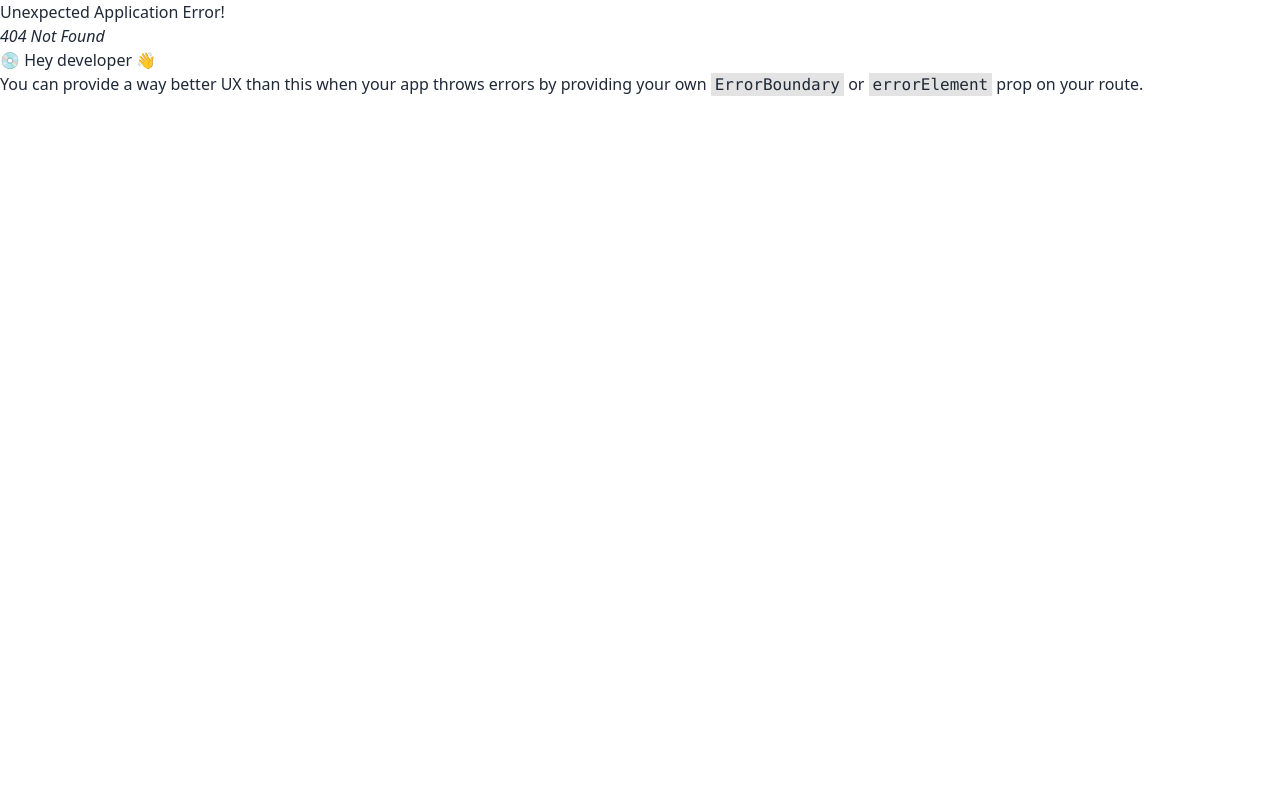
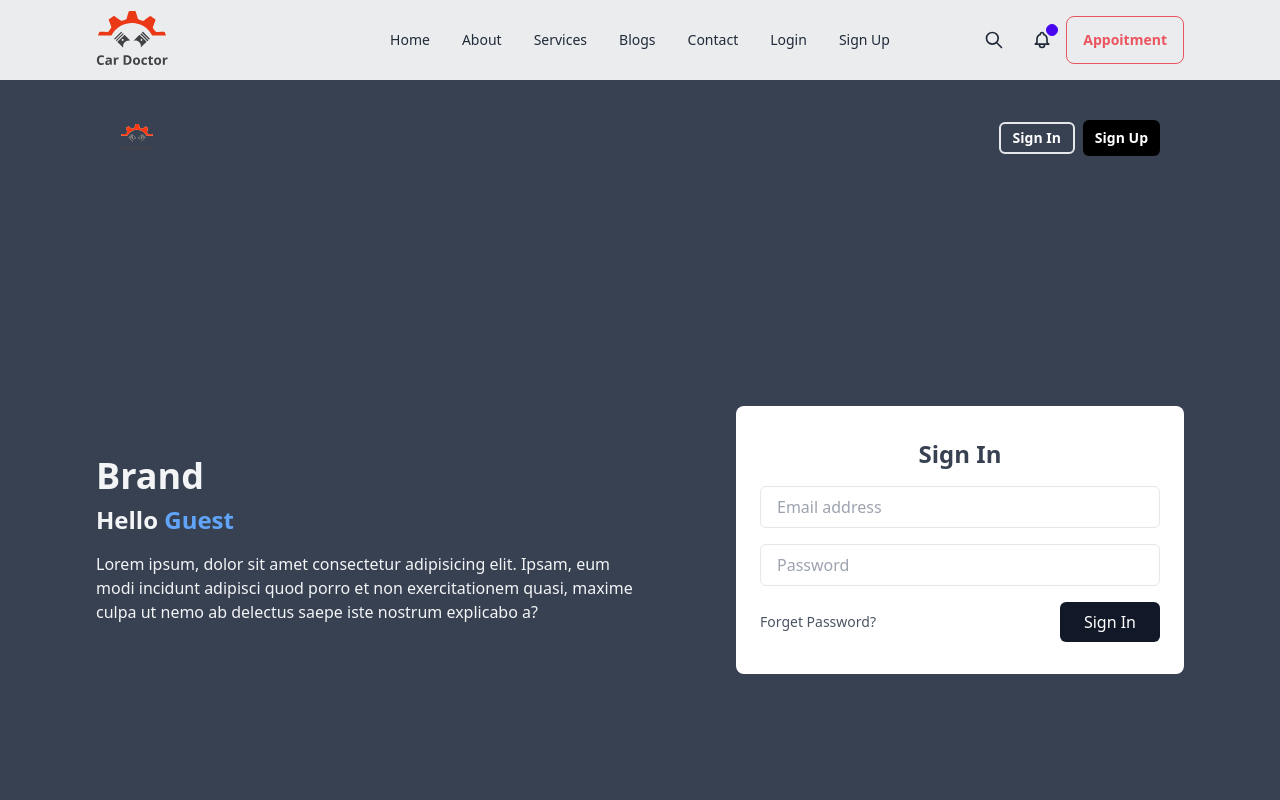
Before and after one commit to kaziabulhasib/car-doctor-client, a React (Vite) app: page /login in a window 1280 px wide. Before the commit this address had no page. Shown: the top 800 px of the page. Built offline with nearby package versions, Linux system fonts and the light colour scheme.

Commit message:
add:login + sign in page

```diff
--- a/package.json
+++ b/package.json
@@ -10,6 +10,7 @@
     "preview": "vite preview"
   },
   "dependencies": {
+    "firebase": "^10.12.4",
     "react": "^18.3.1",
     "react-dom": "^18.3.1",
     "react-router-dom": "^6.25.1"
--- a/src/components/Banner.jsx
+++ b/src/components/Banner.jsx
@@ -4,7 +4,7 @@ import slide3 from "../assets/images/banner/3.jpg";
 import slide4 from "../assets/images/banner/4.jpg";
 const Banner = () => {
   return (
-    <div className='carousel w-full my-[80px] h-[800px]  rounded-lg bg-gradient-to-r from-[#151515] to-[#15151500]'>
+    <div className='carousel w-full my-28 h-[600px]  rounded-lg bg-gradient-to-r from-[#151515] to-[#15151500]'>
       <div id='slide1' className='carousel-item relative w-full  '>
         <img src={slide1} className='w-full' />
 
--- /dev/null
+++ b/src/firebase/firebase.config.js
@@ -0,0 +1,18 @@
+// Import the functions you need from the SDKs you need
+import { initializeApp } from "firebase/app";
+// TODO: Add SDKs for Firebase products that you want to use
+// https://firebase.google.com/docs/web/setup#available-libraries
+
+// Your web app's Firebase configuration
+const firebaseConfig = {
+  apiKey: "AIzaSyBZPBtMr1nrg4Do5N5Gma6jws6rELe_VUM",
+  authDomain: "car-doctor-bc4ee.firebaseapp.com",
+  projectId: "car-doctor-bc4ee",
+  storageBucket: "car-doctor-bc4ee.appspot.com",
+  messagingSenderId: "513785049779",
+  appId: "1:513785049779:web:0a2dfab2b182346c5ff6c6",
+};
+
+// Initialize Firebase
+const app = initializeApp(firebaseConfig);
+export default app;
--- a/src/layouts/Root.jsx
+++ b/src/layouts/Root.jsx
@@ -6,7 +6,7 @@ const Root = () => {
   return (
     <div>
       <NavBar></NavBar>
-      <div className='px-24'>
+      <div className='max-w-7xl mx-auto'>
         <Outlet></Outlet>
         <Footer></Footer>
       </div>
--- /dev/null
+++ b/src/pages/Login.jsx
@@ -0,0 +1,99 @@
+import { Link } from "react-router-dom";
+import logo from "../assets/logo.svg";
+const Login = () => {
+  const handleSignin = (e) => {
+    e.preventDefault();
+    const form = e.target;
+
+    const email = form.email.value;
+    const password = form.password.value;
+    const user = { email, password };
+    console.log(user);
+    form.reset();
+  };
+  return (
+    <div>
+      <header className='bg-gray-700 max-w-7xl lg:px-24 py-6  '>
+        <div className='container px-6 mx-auto'>
+          <nav className='flex flex-col py-24 sm:flex-row sm:justify-between sm:items-center'>
+            <a href='#'>
+              <img className='w-auto h-6 sm:h-7' src={logo} alt='cardoc' />
+            </a>
+
+            <div className='flex items-center mt-2 -mx-2 sm:mt-0'>
+              <a
+                href='#'
+                className='px-3 py-1 text-sm font-semibold text-white transition-colors duration-300 transform border-2 rounded-md hover:bg-gray-700'>
+                Sign In
+              </a>
+              <Link
+                to='/signup'
+                href='#'
+                className='px-3 py-2 mx-2 text-sm font-semibold text-white transition-colors duration-300 transform bg-black rounded-md hover:bg-gray-800'>
+                Sign Up
+              </Link>
+            </div>
+          </nav>
+        </div>
+        <div className='flex flex-col items-center lg:h-[36rem] lg:flex-row'>
+          <div className='lg:w-1/2'>
+            <h2 className='text-3xl font-semibold text-gray-100 lg:text-4xl'>
+              Brand
+            </h2>
+
+            <h3 className='mt-2 text-2xl font-semibold text-gray-100'>
+              Hello <span className='text-blue-400'>Guest</span>
+            </h3>
+
+            <p className='mt-4 text-gray-100'>
+              Lorem ipsum, dolor sit amet consectetur adipisicing elit. Ipsam,
+              eum modi incidunt adipisci quod porro et non exercitationem quasi,
+              maxime culpa ut nemo ab delectus saepe iste nostrum explicabo a?
+            </p>
+          </div>
+
+          <div className='flex mt-8 lg:w-1/2 lg:justify-end lg:mt-0'>
+            <div className='w-full max-w-md bg-white rounded-lg dark:bg-gray-800'>
+              <div className='px-6 py-8 text-center'>
+                <h2 className='text-2xl font-semibold text-gray-700 dark:text-white'>
+                  Sign In
+                </h2>
+
+                <form onSubmit={handleSignin}>
+                  <div className='mt-4'>
+                    <input
+                      className='block w-full mt-4 px-4 py-2 text-gray-700 placeholder-gray-400 bg-white border rounded-md dark:bg-gray-800 dark:border-gray-600 dark:placeholder-gray-500 focus:border-blue-400 dark:focus:border-blue-300 focus:ring-opacity-40 focus:ring-blue-300 focus:outline-none focus:ring'
+                      name='email'
+                      type='email'
+                      placeholder='Email address'
+                    />
+                    <input
+                      className='block w-full px-4 py-2 mt-4 text-gray-700 placeholder-gray-400 bg-white border rounded-md dark:bg-gray-800 dark:border-gray-600 dark:placeholder-gray-500 focus:border-blue-400 dark:focus:border-blue-300 focus:ring-opacity-40 focus:ring-blue-300 focus:outline-none focus:ring'
+                      name='password'
+                      type='password'
+                      placeholder='Password'
+                    />
+                  </div>
+
+                  <div className='flex items-center justify-between mt-4'>
+                    <a
+                      href='#'
+                      className='text-sm text-gray-600 dark:text-gray-200 hover:underline'>
+                      Forget Password?
+                    </a>
+
+                    <button className='px-6 py-2 font-medium text-white transition-colors duration-300 transform bg-gray-900 rounded-md hover:bg-gray-800 dark:hover:bg-gray-700 focus:outline-none focus:bg-gray-800 dark:focus:bg-gray-700'>
+                      Sign In
+                    </button>
+                  </div>
+                </form>
+              </div>
+            </div>
+          </div>
+        </div>
+      </header>
+    </div>
+  );
+};
+
+export default Login;
--- /dev/null
+++ b/src/pages/SignUp.jsx
@@ -0,0 +1,104 @@
+import { Link } from "react-router-dom";
+import logo from "../assets/logo.svg";
+const SignUp = () => {
+  const handleSignUP = (e) => {
+    e.preventDefault();
+    const form = e.target;
+    const name = form.name.value;
+    const email = form.email.value;
+    const password = form.password.value;
+    const user = { name, email, password };
+    console.log(user);
+    form.reset();
+  };
+  return (
+    <div>
+      <header className='bg-gray-700 max-w-7xl lg:px-24 py-6  '>
+        <div className='container px-6 mx-auto'>
+          <nav className='flex flex-col py-24 sm:flex-row sm:justify-between sm:items-center'>
+            <a href='#'>
+              <img className='w-auto h-6 sm:h-7' src={logo} alt='cardoc' />
+            </a>
+
+            <div className='flex items-center mt-2 -mx-2 sm:mt-0'>
+              <Link
+                to='/login'
+                className='px-3 py-1 text-sm font-semibold text-white transition-colors duration-300 transform border-2 rounded-md hover:bg-gray-700'>
+                Sign In
+              </Link>
+              <a
+                href='#'
+                className='px-3 py-2 mx-2 text-sm font-semibold text-white transition-colors duration-300 transform bg-black rounded-md hover:bg-gray-800'>
+                Sign Up
+              </a>
+            </div>
+          </nav>
+        </div>
+        <div className='flex flex-col items-center lg:h-[36rem] lg:flex-row'>
+          <div className='lg:w-1/2'>
+            <h2 className='text-3xl font-semibold text-gray-100 lg:text-4xl'>
+              Brand
+            </h2>
+
+            <h3 className='mt-2 text-2xl font-semibold text-gray-100'>
+              Hello <span className='text-blue-400'>Guest</span>
+            </h3>
+
+            <p className='mt-4 text-gray-100'>
+              Lorem ipsum, dolor sit amet consectetur adipisicing elit. Ipsam,
+              eum modi incidunt adipisci quod porro et non exercitationem quasi,
+              maxime culpa ut nemo ab delectus saepe iste nostrum explicabo a?
+            </p>
+          </div>
+
+          <div className='flex mt-8 lg:w-1/2 lg:justify-end lg:mt-0'>
+            <div className='w-full max-w-md bg-white rounded-lg dark:bg-gray-800'>
+              <div className='px-6 py-8 text-center'>
+                <h2 className='text-2xl font-semibold text-gray-700 dark:text-white'>
+                  Sign Up
+                </h2>
+
+                <form onSubmit={handleSignUP}>
+                  <div className='mt-4'>
+                    <input
+                      className='block w-full px-4 py-2 text-gray-700 placeholder-gray-400 bg-white border rounded-md dark:bg-gray-800 dark:border-gray-600 dark:placeholder-gray-500 focus:border-blue-400 dark:focus:border-blue-300 focus:ring-opacity-40 focus:ring-blue-300 focus:outline-none focus:ring'
+                      name='name'
+                      type='text'
+                      placeholder='Name'
+                    />
+                    <input
+                      className='block w-full mt-4 px-4 py-2 text-gray-700 placeholder-gray-400 bg-white border rounded-md dark:bg-gray-800 dark:border-gray-600 dark:placeholder-gray-500 focus:border-blue-400 dark:focus:border-blue-300 focus:ring-opacity-40 focus:ring-blue-300 focus:outline-none focus:ring'
+                      name='email'
+                      type='email'
+                      placeholder='Email address'
+                    />
+                    <input
+                      className='block w-full px-4 py-2 mt-4 text-gray-700 placeholder-gray-400 bg-white border rounded-md dark:bg-gray-800 dark:border-gray-600 dark:placeholder-gray-500 focus:border-blue-400 dark:focus:border-blue-300 focus:ring-opacity-40 focus:ring-blue-300 focus:outline-none focus:ring'
+                      name='password'
+                      type='password'
+                      placeholder='Password'
+                    />
+                  </div>
+
+                  <div className='flex items-center justify-between mt-4'>
+                    <a
+                      href='#'
+                      className='text-sm text-gray-600 dark:text-gray-200 hover:underline'>
+                      Forget Password?
+                    </a>
+
+                    <button className='px-6 py-2 font-medium text-white transition-colors duration-300 transform bg-gray-900 rounded-md hover:bg-gray-800 dark:hover:bg-gray-700 focus:outline-none focus:bg-gray-800 dark:focus:bg-gray-700'>
+                      Sign Up
+                    </button>
+                  </div>
+                </form>
+              </div>
+            </div>
+          </div>
+        </div>
+      </header>
+    </div>
+  );
+};
+
+export default SignUp;
--- a/src/shared/NavBar.jsx
+++ b/src/shared/NavBar.jsx
@@ -19,11 +19,17 @@ const NavBar = () => {
       <li>
         <Link to='/'>Contact</Link>
       </li>
+      <li>
+        <Link to='/login'>Login</Link>
+      </li>
+      <li>
+        <Link to='/signup'>Sign Up</Link>
+      </li>
     </>
   );
   return (
     <div
-      style={{ boxShadow: "0px 2px 10px 0px rgba(0, 0, 0, 0.19)" }}
+      // style={{ boxShadow: "0px 2px 10px 0px rgba(0, 0, 0, 0.19)" }}
       className='navbar bg-base-100 opacity-90  px-24 py-4 fixed  top-0 z-10 max-w-full mx-auto h-20'>
       <div className='navbar-start'>
         <div className='dropdown'>
```
Also changed, not shown: src/Routes/Routes.jsx (+10 -0 lines), 1 other file (tests, documents, lock files or other folders).
